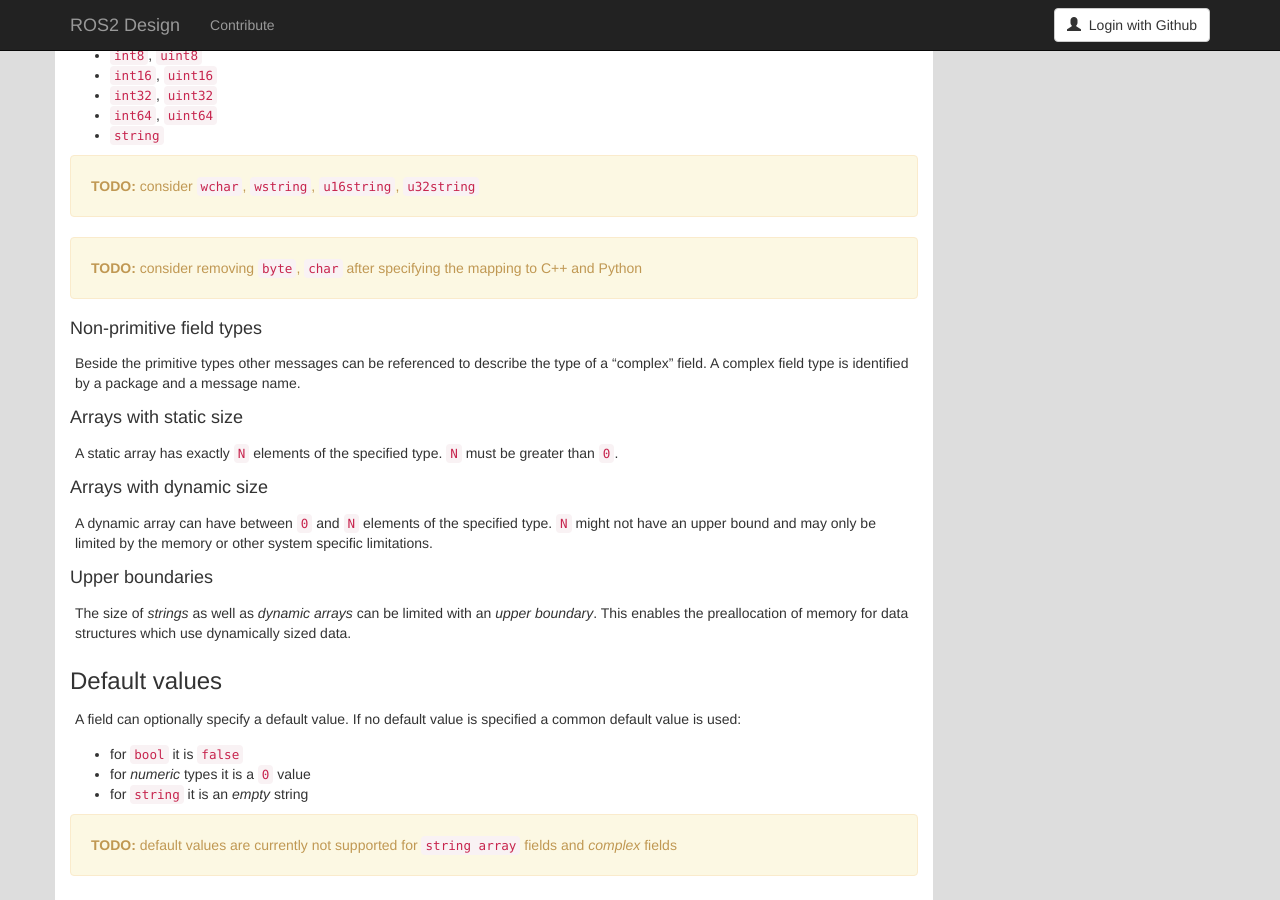
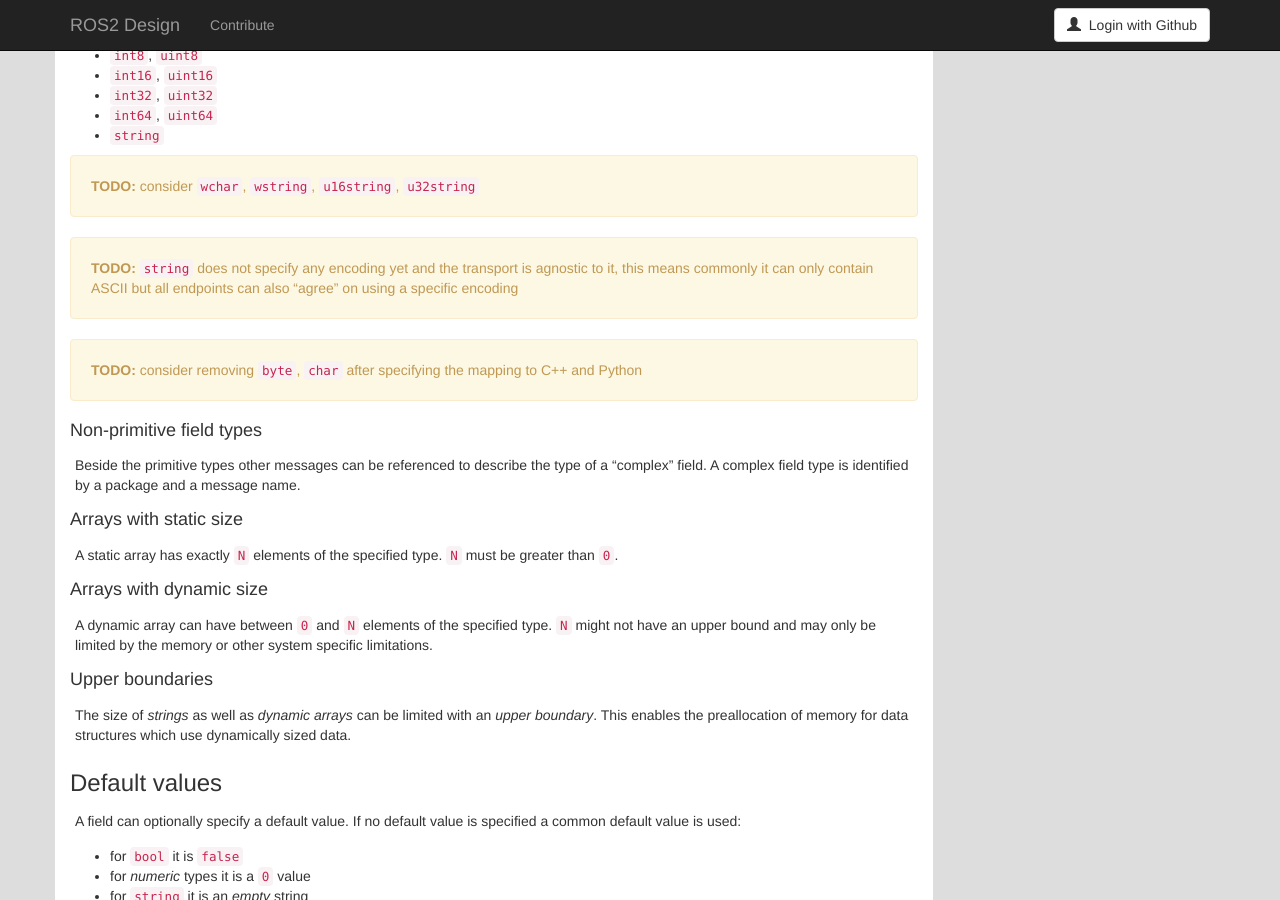
Before and after one commit to ros2/design, a Jekyll site: the page built from articles/110_interface_definition.md, in a window 1280 px wide and 900 px high, scrolled down 878 px. Built offline with Jekyll 4.4.1, drawn with Linux system fonts in a browser that asks for light colours; nearby versions of some CDN libraries.

Commit message:
add TODO about encoding of strings being unspecified

```diff
--- a/articles/110_interface_definition.md
+++ b/articles/110_interface_definition.md
@@ -64,6 +64,10 @@ The following primitive types are defined:
 
 <div class="alert alert-warning" markdown="1">
   <b>TODO:</b> consider <code>wchar</code>, <code>wstring</code>, <code>u16string</code>, <code>u32string</code>
+</div>
+
+<div class="alert alert-warning" markdown="1">
+  <b>TODO:</b> <code>string</code> does not specify any encoding yet and the transport is agnostic to it, this means commonly it can only contain ASCII but all endpoints can also "agree" on using a specific encoding
 </div>
 
 <div class="alert alert-warning" markdown="1">
```
